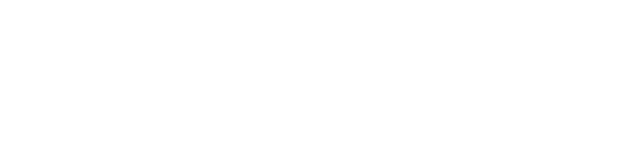
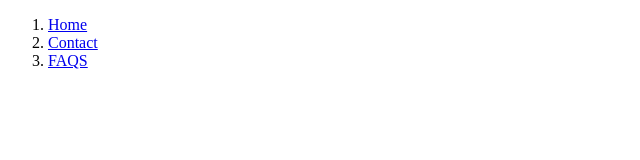
Before and after one commit to gr8fuldwg/A-Website-Also, a plain HTML site: page faqs.html in a window 1280 px wide. Shown: the whole page, without its empty margins (0-640 px from the left). Drawn offline with Linux system fonts and the light colour scheme.

Commit message:
add link

```diff
--- a/faqs.html
+++ b/faqs.html
@@ -7,6 +7,12 @@
     <title>A-Website-Also</title>
 </head>
 <body>
-
+    <nav>
+        <ol>
+            <li><a href="/A-Website-Also/">Home</a></li>
+            <li><a href="/A-Website-Also/contact.html">Contact</a></li>
+            <li><a href="/A-Website-Also/faqs.html">FAQS</a></li>
+        </ol>
+    </nav>
 </body>
 </html>
```
